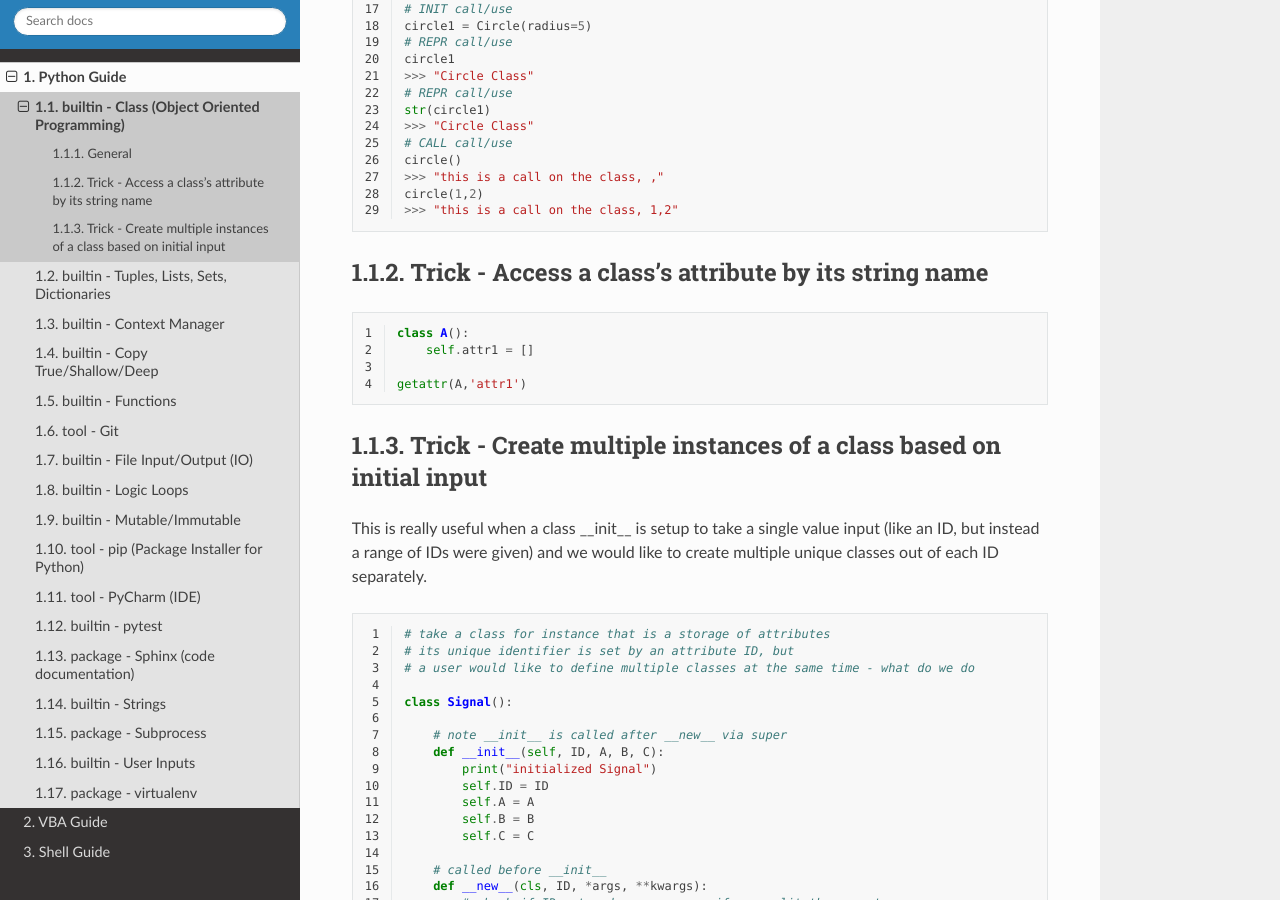
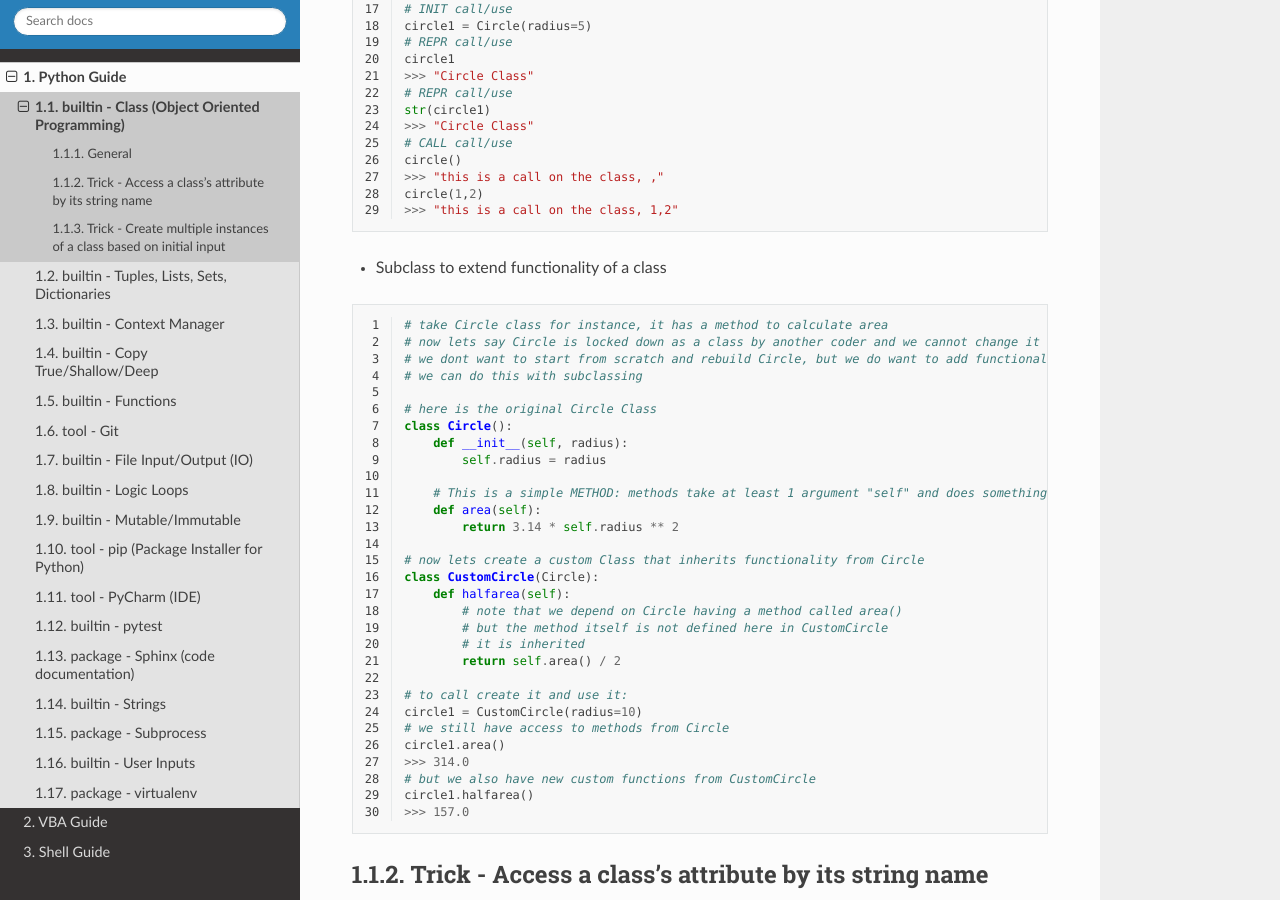
Before and after one commit to PydPiper/viks_SoftwareGuide, a Sphinx documentation site: the page built from source/python/class.rst, in a window 1280 px wide and 900 px high, scrolled down 3056 px. Built offline with Sphinx 7.4.7 and the Read the Docs theme 2.0.0, drawn with Linux system fonts in a browser that asks for light colours.

Commit message:
added class subclassing

```diff
--- a/source/python/class.rst
+++ b/source/python/class.rst
@@ -190,6 +190,42 @@ General
     circle(1,2)
     >>> "this is a call on the class, 1,2"
 
+- Subclass to extend functionality of a class
+
+.. code-block:: python
+    :linenos:
+
+    # take Circle class for instance, it has a method to calculate area
+    # now lets say Circle is locked down as a class by another coder and we cannot change it
+    # we dont want to start from scratch and rebuild Circle, but we do want to add functionality
+    # we can do this with subclassing
+
+    # here is the original Circle Class
+    class Circle():
+        def __init__(self, radius):
+            self.radius = radius
+
+        # This is a simple METHOD: methods take at least 1 argument "self" and does something with it
+        def area(self):
+            return 3.14 * self.radius ** 2
+
+    # now lets create a custom Class that inherits functionality from Circle
+    class CustomCircle(Circle):
+        def halfarea(self):
+            # note that we depend on Circle having a method called area()
+            # but the method itself is not defined here in CustomCircle
+            # it is inherited
+            return self.area() / 2
+
+    # to call create it and use it:
+    circle1 = CustomCircle(radius=10)
+    # we still have access to methods from Circle
+    circle1.area()
+    >>> 314.0
+    # but we also have new custom functions from CustomCircle
+    circle1.halfarea()
+    >>> 157.0
+
 
 
 Trick - Access a class's attribute by its string name
```
